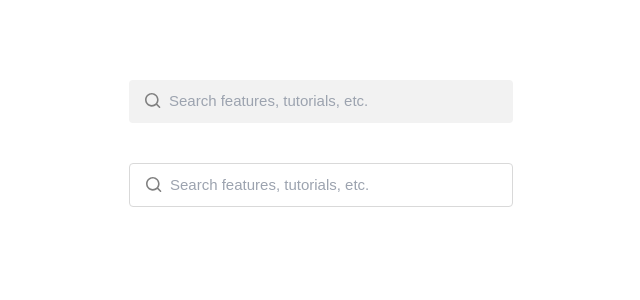
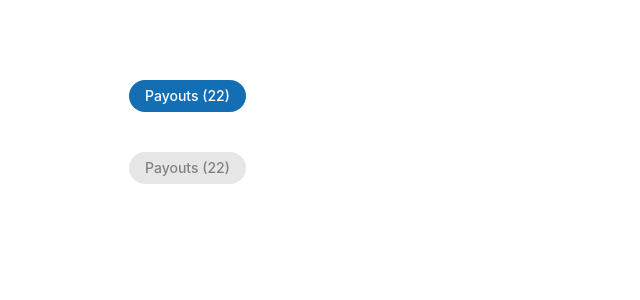
Before and after one commit to anoopraju31/100xdevs_cohort, a React (Vite) app in the folder week 8/week-8.1/dukaan-dashboard/: page / in a window 1280 px wide. Shown: the top 300 px of the page, without its empty margins (319-959 px from the left). Built offline with nearby package versions, Linux system fonts and the light colour scheme.

Commit message:
Week 8.1 - Dukaan Dashbaord: Tab button added

```diff
--- a/week 8/week-8.1/dukaan-dashboard/src/App.jsx
+++ b/week 8/week-8.1/dukaan-dashboard/src/App.jsx
@@ -1,24 +1,12 @@
-import SearchInput from './components/SearchInput'
+import TabButton from './components/TabButton'
 
 const App = () => {
 	return (
 		<div className='max-w-sm mx-auto py-20'>
-			<SearchInput
-				id='search'
-				name='search'
-				label='search'
-				placeholder='Search features, tutorials, etc.'
-			/>
-
+			<TabButton title='Payouts' quantity={22} isActive={true} />
 			<div className='py-5'></div>
 
-			<SearchInput
-				variant='outlined'
-				id='search'
-				name='search'
-				label='search'
-				placeholder='Search features, tutorials, etc.'
-			/>
+			<TabButton title='Payouts' quantity={22} />
 		</div>
 	)
 }
--- /dev/null
+++ b/week 8/week-8.1/dukaan-dashboard/src/components/TabButton.jsx
@@ -0,0 +1,26 @@
+import PropTypes from 'prop-types'
+
+const TabButton = (props) => {
+	const { title, quantity, isActive, handleClick } = props
+	return (
+		<button
+			type='button'
+			onClick={handleClick}
+			className={`py-[6px] px-4 rounded-full flex items-center gap-[10px] font-inter text-sm font-medium hover:opacity-80 ${
+				isActive
+					? 'bg-primary-blue text-black-100'
+					: 'bg-black-90 text-black-50'
+			}`}>
+			{title} ({quantity})
+		</button>
+	)
+}
+
+TabButton.propTypes = {
+	title: PropTypes.string,
+	quantity: PropTypes.number,
+	isActive: PropTypes.bool,
+	handleClick: PropTypes.func,
+}
+
+export default TabButton
```
